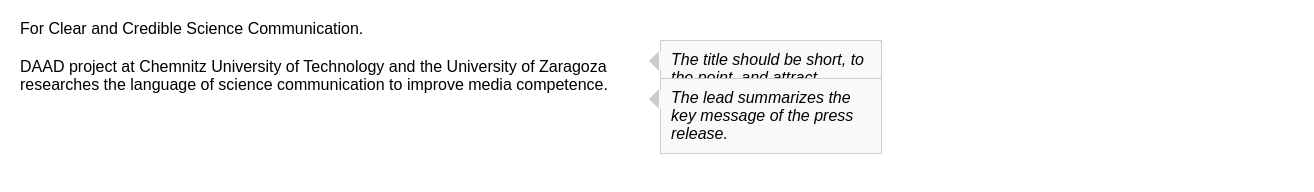
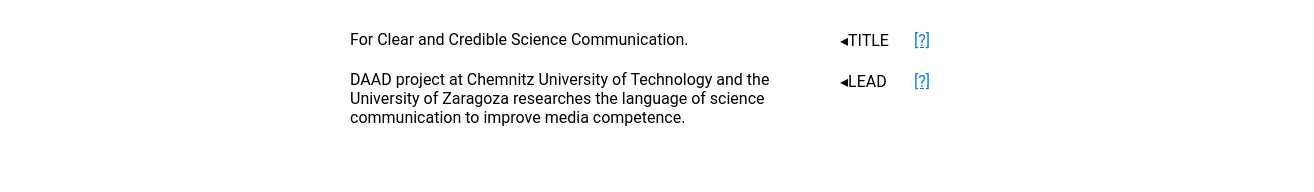
Before and after one commit to mbisivan/SciComExpert, a plain HTML site: page index.html in a window 1280 px wide. Shown: the whole page, 1314 px wide, since content can reach past the window. Drawn offline with Linux system fonts and the light colour scheme.

Commit message:
reformat text and comments

```diff
--- a/index.html
+++ b/index.html
@@ -3,17 +3,38 @@
 <head>
     <meta charset="UTF-8">
     <meta name="viewport" content="width=device-width, initial-scale=1.0">
-    <title>Press release</title>
+    <title>SciComExpert</title>
     <link rel="stylesheet" href="styles.css">
 </head>
 <body>
     <div id="content">
-        <p id="sentence1">For Clear and Credible Science Communication.</p>
-        <div class="comment" data-sentence="sentence1">The title should be short, to the point, and attract readers.</div>
+        <table>
+            <tr>
+                <td class="sentence">
+                   For Clear and Credible Science Communication.
+                </td>
 
-        <p id="sentence2">DAAD project at Chemnitz University of Technology and the University of Zaragoza researches the language of science communication to improve media competence.</p>
-        <div class="comment" data-sentence="sentence2">The lead summarizes the key message of the press release.</div>
+				<td>
+				 <span class="tooltip-text">&#9666;TITLE</span>
+				</td>
+
+                <td class="tooltip-column">
+                   <label class="tooltip">[?]<input type="checkbox"><span>Short, to the point, and attractive.</span></label>
+                </td>
+            </tr>
+            <tr>
+                <td class="sentence" id="sentence2">
+                    DAAD project at Chemnitz University of Technology and the University of Zaragoza researches the language of science communication to improve media competence.
+                </td>
+				<td>
+				<span class="tooltip-text">&#9666;LEAD</span>
+				</td>
+                <td class="tooltip-column">
+                    <label class="tooltip">[?]<input type="checkbox"><span>Summarizes the key message of the press release.</span></label>
+                </td>
+            </tr>
+            <!-- Add more rows as needed -->
+        </table>
     </div>
-	<script src="scripts.js"></script>
 </body>
 </html>
--- a/scripts.js
+++ /dev/null
@@ -1,12 +0,0 @@
-document.addEventListener("DOMContentLoaded", () => {
-    document.querySelectorAll(".comment").forEach(comment => {
-        const sentenceId = comment.getAttribute("data-sentence");
-        const sentence = document.getElementById(sentenceId);
-        if (sentence) {
-            const rect = sentence.getBoundingClientRect();
-            const commentRect = comment.getBoundingClientRect();
-            comment.style.top = `${rect.top + window.scrollY}px`;
-            comment.style.left = `${rect.right + 20}px`; // Adjust the distance from the sentence
-        }
-    });
-});
--- a/styles.css
+++ b/styles.css
@@ -1,41 +1,84 @@
 body {
-    font-family: Arial, sans-serif;
+    font-family: Roboto, sans-serif;
     margin: 20px;
 }
+
 #content {
+    max-width: 600px;
+    margin: auto;
+}
+
+table {
+    width: 100%;
+    border-collapse: collapse;
+}
+
+td {
+    padding: 10px;
+    vertical-align: top;
+    border: none;
+}
+
+.sentence {
+    padding-right: 40px; /* Ensure space for the tooltip */
+}
+
+.tooltip-column {
     position: relative;
-    max-width: 600px;
+    text-align: left; /* Aligns items to the left within the column */
 }
-#content p {
-    margin-bottom: 20px;
+
+.tooltip-text {
+    display: inline; /* Ensure text stays on the same line as the tooltip */
+    margin-right: 5px; /* Optional: Adds space between text and tooltip */
+    vertical-align: middle; /* Vertically align the text and tooltip */
+}
+
+.tooltip {
     position: relative;
+    display: inline-block;
+    cursor: pointer;
+    text-decoration: underline; /* Add underline to the tooltip */
+    color: #007BFF; /* Optional: Change color of the tooltip text */
+    vertical-align: middle; /* Vertically align the tooltip with text */
 }
-.comment {
+
+.tooltip input {
+    display: none;
+}
+
+.tooltip span {
+    visibility: hidden;
+    background-color: #feff9c; /* Tooltip background color */
+    color: #000000; /* Tooltip text color */
+    text-align: center;
+    border-radius: 6px;
+    padding: 5px 10px;
     position: absolute;
-    top: 0;
-    left: 620px; /* Adjust as needed based on your layout */
-    width: 200px;
-    padding: 10px;
-    border: 1px solid #ccc;
-    background-color: #f9f9f9;
-    font-style: italic;
-    z-index: 1;
+    z-index: 9;
+    left: 120%; /* Position to the right of the tooltip trigger */
+    top: 50%; /* Center the tooltip vertically relative to the trigger */
+    transform: translateY(-50%); /* Center vertically relative to the trigger */
+    white-space: nowrap;
+    opacity: 0;
+    transition: opacity 0.4s;
+    max-width: none;
+    width: auto;
+    box-sizing: border-box;
 }
-.comment::before {
-    content: '';
+
+.tooltip span::after {
+    content: "";
     position: absolute;
-    top: 10px; /* Adjust based on the alignment of the comment box */
-    left: -20px;
-    border-width: 10px;
+    top: 50%;
+    left: -10px; /* Position the arrow pointing to the left */
+    margin-top: -5px;
+    border-width: 5px;
     border-style: solid;
-    border-color: transparent #f9f9f9 transparent transparent;
+    border-color: transparent #feff9c transparent transparent; /* Arrow pointing left with the same color as the tooltip background */
 }
-.comment::after {
-    content: '';
-    position: absolute;
-    top: 10px; /* Adjust based on the alignment of the comment box */
-    left: -22px;
-    border-width: 10px;
-    border-style: solid;
-    border-color: transparent #ccc transparent transparent;
+
+.tooltip input:checked + span {
+    visibility: visible;
+    opacity: 1;
 }
```
